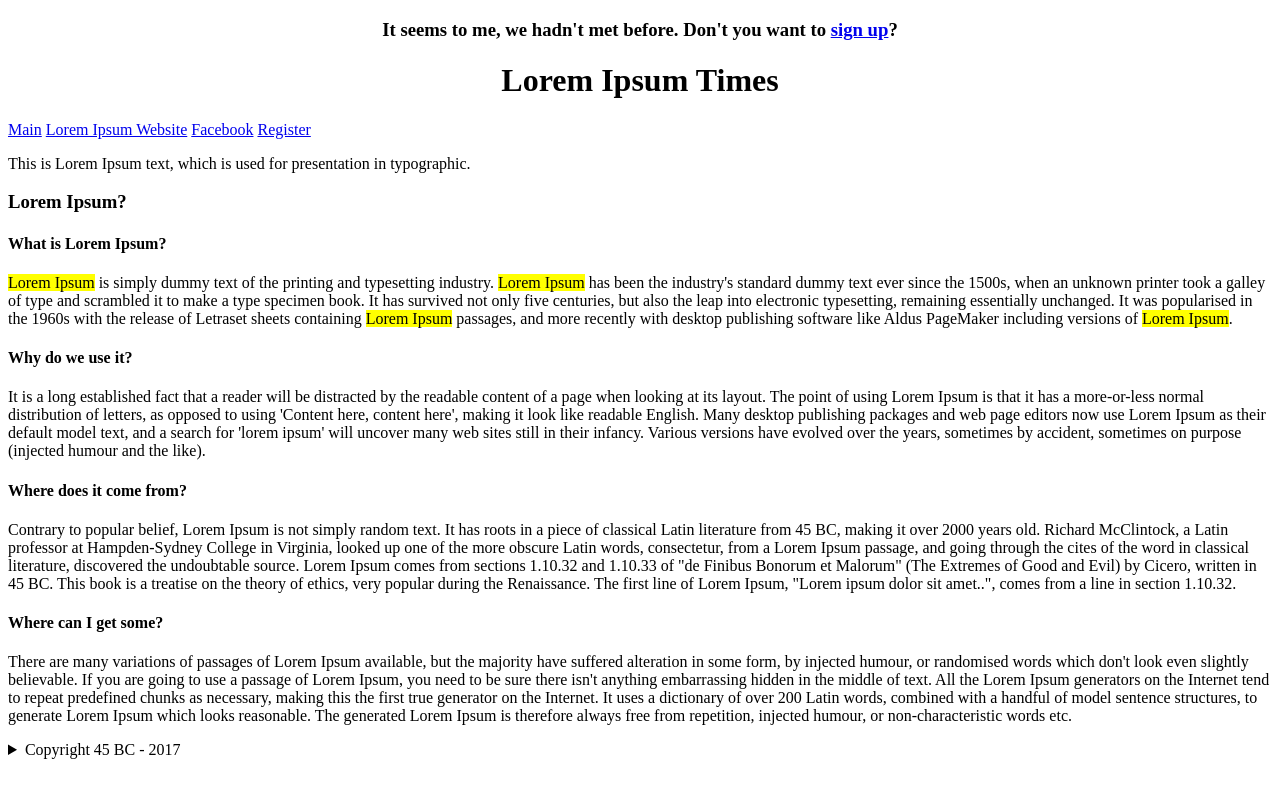
After one commit to danille/web_tech_labs, a PHP site: page /index.php in a window 1280 px wide. The commit adds this page. Run offline with PHP 8.4, Linux system fonts and the light colour scheme.

Commit message:
A8: Add user name and surname processing from cookies.

```diff
--- /dev/null
+++ b/lab2/index.php
@@ -0,0 +1,72 @@
+<!DOCTYPE html>
+<html>
+<head>
+    <title>World Times</title>
+    <meta charset="UTF-8">
+</head>
+<body>
+<header>
+    <h3 align="center">
+        <?php
+            if (isset($_COOKIE['user_name']) && (isset($_COOKIE["user_surname"]))) {
+                $user_name = $_COOKIE['user_name'];
+                $user_surname = $_COOKIE["user_surname"];
+                echo "Nice to meet you again ".$user_name." ".$user_surname;
+            } else {
+                echo "It seems to me, we hadn't met before. Don't you want to <a href='register.html'>sign up</a>?";
+            }
+        ?>
+    </h3>
+    <h1 align="center">Lorem Ipsum Times</h1>
+    <nav>
+        <a href="index.php">Main</a>
+        <a href="https://www.lipsum.com">Lorem Ipsum Website</a>
+        <a href="https://www.facebook.com">Facebook</a>
+        <a href="register.html">Register</a>
+    </nav>
+</header>
+
+<aside>
+    <p>This is Lorem Ipsum text, which is used for presentation in typographic.</p>
+</aside>
+
+<article>
+    <header>
+        <h3>Lorem Ipsum?</h3>
+    </header>
+    <section>
+        <h4>What is Lorem Ipsum?</h4>
+        <p>
+            <mark>Lorem Ipsum</mark> is simply dummy text of the printing and typesetting industry. <mark>Lorem Ipsum</mark> has been the industry's standard dummy text ever since the 1500s, when an unknown printer took a galley of type and scrambled it to make a type specimen book. It has survived not only five centuries, but also the leap into electronic typesetting, remaining essentially unchanged. It was popularised in the 1960s with the release of Letraset sheets containing <mark>Lorem Ipsum</mark> passages, and more recently with desktop publishing software like Aldus PageMaker including versions of <mark>Lorem Ipsum</mark>.
+        </p>
+    </section>
+    <section>
+        <h4>Why do we use it?</h4>
+        <p>
+            It is a long established fact that a reader will be distracted by the readable content of a page when looking at its layout. The point of using Lorem Ipsum is that it has a more-or-less normal distribution of letters, as opposed to using 'Content here, content here', making it look like readable English. Many desktop publishing packages and web page editors now use Lorem Ipsum as their default model text, and a search for 'lorem ipsum' will uncover many web sites still in their infancy. Various versions have evolved over the years, sometimes by accident, sometimes on purpose (injected humour and the like).
+        </p>
+    </section>
+    <section>
+        <h4>Where does it come from?</h4>
+        <p>
+            Contrary to popular belief, Lorem Ipsum is not simply random text. It has roots in a piece of classical Latin literature from 45 BC, making it over 2000 years old. Richard McClintock, a Latin professor at Hampden-Sydney College in Virginia, looked up one of the more obscure Latin words, consectetur, from a Lorem Ipsum passage, and going through the cites of the word in classical literature, discovered the undoubtable source. Lorem Ipsum comes from sections 1.10.32 and 1.10.33 of "de Finibus Bonorum et Malorum" (The Extremes of Good and Evil) by Cicero, written in 45 BC. This book is a treatise on the theory of ethics, very popular during the Renaissance. The first line of Lorem Ipsum, "Lorem ipsum dolor sit amet..", comes from a line in section 1.10.32.
+        </p>
+    </section>
+    <section>
+        <h4>Where can I get some?</h4>
+        <p>
+            There are many variations of passages of Lorem Ipsum available, but the majority have suffered alteration in some form, by injected humour, or randomised words which don't look even slightly believable. If you are going to use a passage of Lorem Ipsum, you need to be sure there isn't anything embarrassing hidden in the middle of text. All the Lorem Ipsum generators on the Internet tend to repeat predefined chunks as necessary, making this the first true generator on the Internet. It uses a dictionary of over 200 Latin words, combined with a handful of model sentence structures, to generate Lorem Ipsum which looks reasonable. The generated Lorem Ipsum is therefore always free from repetition, injected humour, or non-characteristic words etc.
+        </p>
+    </section>
+</article>
+
+<footer>
+    <details>
+        <summary>Copyright 45 BC - 2017</summary>
+        <p>Yes, I've put here copyright. 'Cause it's LOREM IPSUM</p>
+        <p>Everybody loves Lorem Ipsum. Grab some Lorem Ipsum for you.</p>
+    </details>
+</footer>
+
+</body>
+</html>
--- a/lab2/register.html
+++ b/lab2/register.html
@@ -3,7 +3,7 @@
 	<head>
 		<title>Sign Up</title>
 		<meta charset="UTF-8">
-		<link rel="stylesheet" type="text/css" href="register.css">
+		<link rel="stylesheet" type="text/css" href="static/register.css">
 	</head>
 	<body>
 		<H1 align='center'>Sign Up or go away, please</H1>
--- /dev/null
+++ b/lab2/static/reaction.css
@@ -0,0 +1,4 @@
+#hd-thx {
+    text-align: center;
+    font-size: 24px;
+}
--- a/lab2/register.css
+++ b/lab2/static/register.css
@@ -1,5 +1,5 @@
 body {
-	background-image: url('../lab3/static/lorem.png');
+	background-image: url('../../lab3/static/lorem.png');
 	background-color: black;
 	background-attachment: fixed;
 	background-position: center;
```
Also changed, not shown: lab2/index.html (deleted, +0 -61 lines), lab2/reaction.php (+30 -12 lines).
